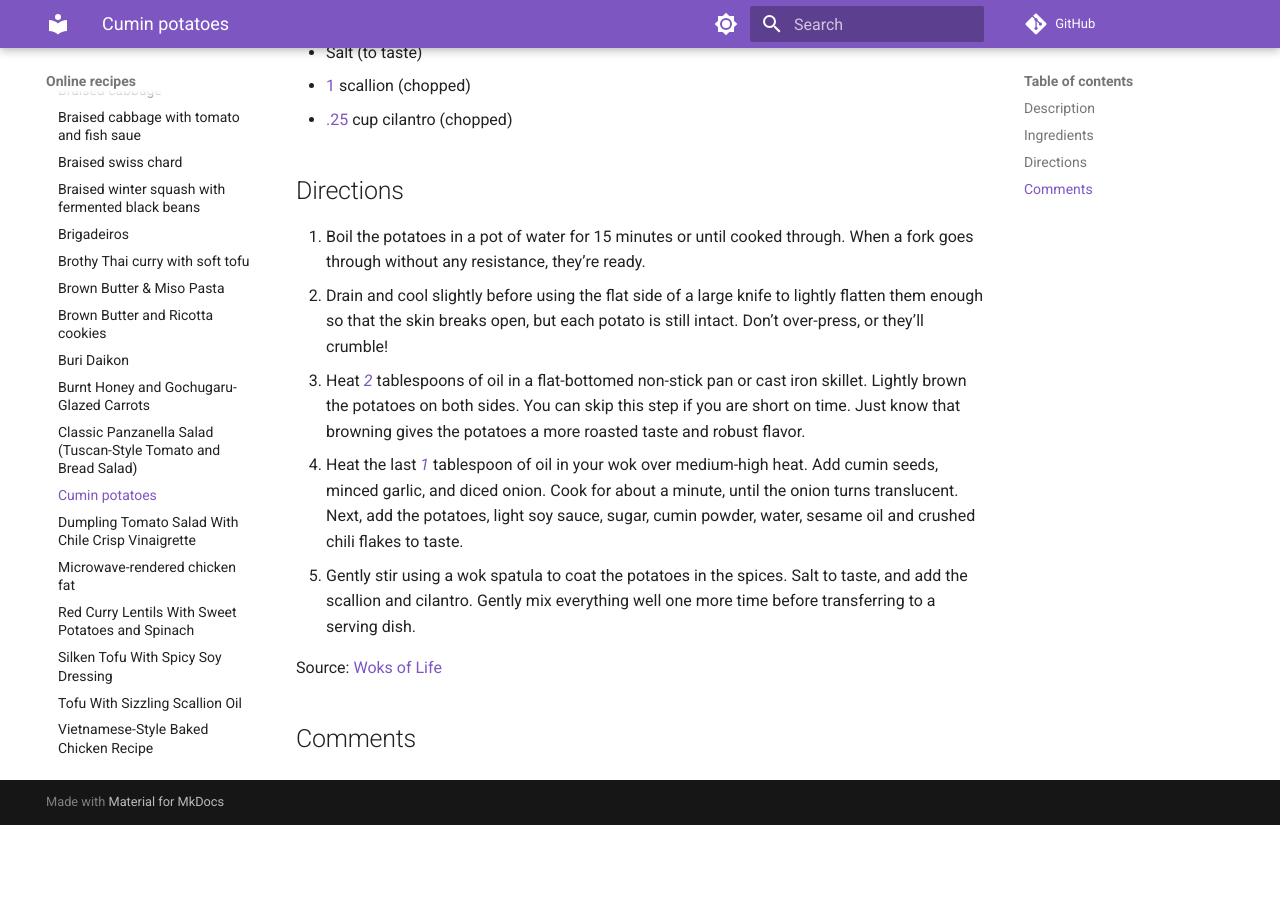
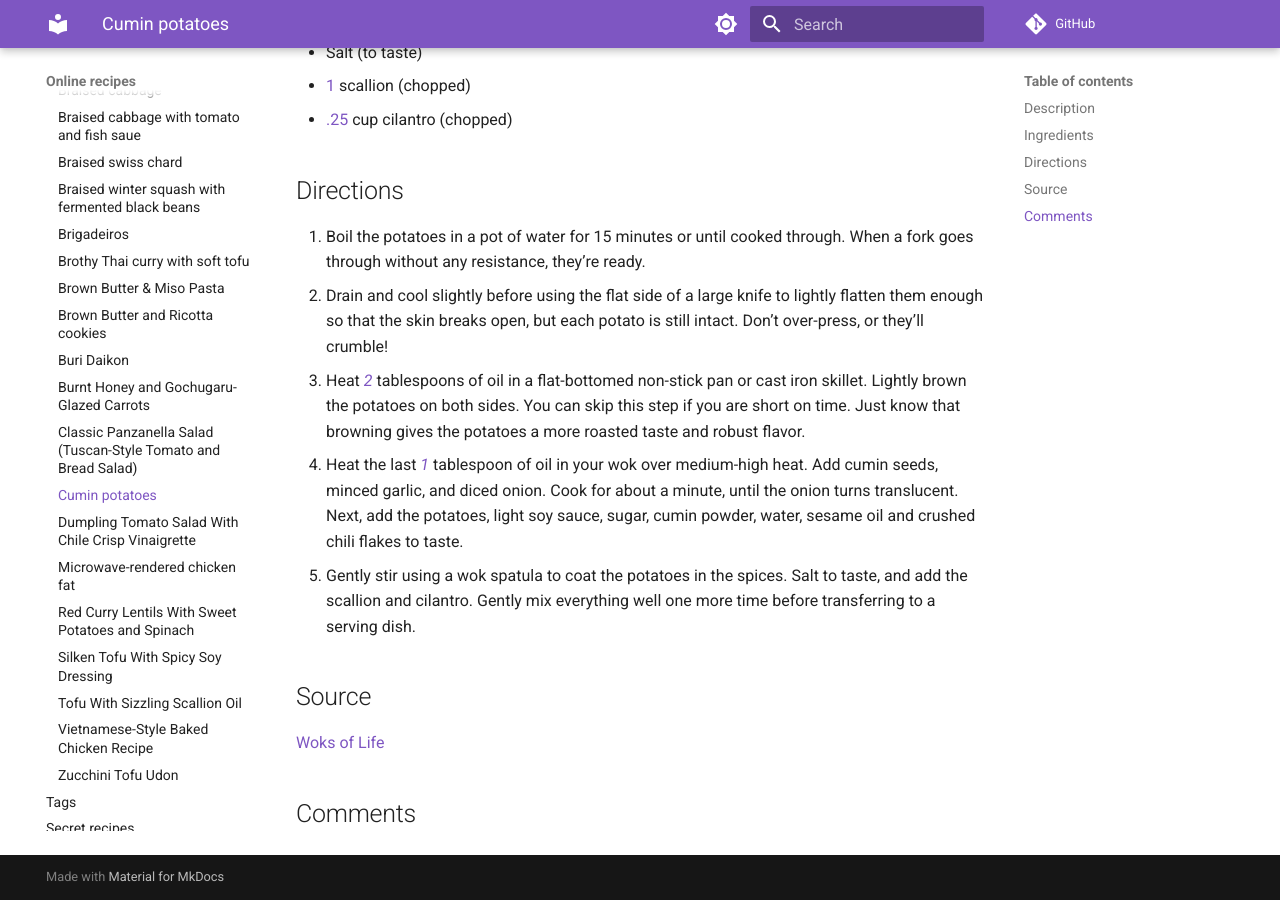
Before and after one commit to billbrod/recipes, an MkDocs documentation site: the page built from docs/recipes/cumin_potatoes.md, in a window 1280 px wide and 900 px high, scrolled down 1219 px. Built offline with MkDocs 1.6.1 and Material for MkDocs 9.7.7, drawn with Linux system fonts in a browser that asks for light colours; comment, search, counter and statistics services are not loaded; before the commit the page ends 2044 px from its top, so only the background shows below that.

Commit message:
Update cumin_potatoes.md

```diff
--- a/docs/recipes/cumin_potatoes.md
+++ b/docs/recipes/cumin_potatoes.md
@@ -43,6 +43,8 @@ Cumin potatoes are a dish that we discovered in the Northern Chinese city of Xi'
 4. Heat the last *1*{.ingredient-num} tablespoon of oil in your wok over medium-high heat. Add cumin seeds, minced garlic, and diced onion. Cook for about a minute, until the onion turns translucent. Next, add the potatoes, light soy sauce, sugar, cumin powder, water, sesame oil and crushed chili flakes to taste.
 5. Gently stir using a wok spatula to coat the potatoes in the spices. Salt to taste, and add the scallion and cilantro. Gently mix everything well one more time before transferring to a serving dish.
 
-Source: [Woks of Life](https://thewoksoflife.com/cumin-potatoes-vegan-vegetarian/)
+## Source
+
+[Woks of Life](https://thewoksoflife.com/cumin-potatoes-vegan-vegetarian/)
 
 ## Comments
```
